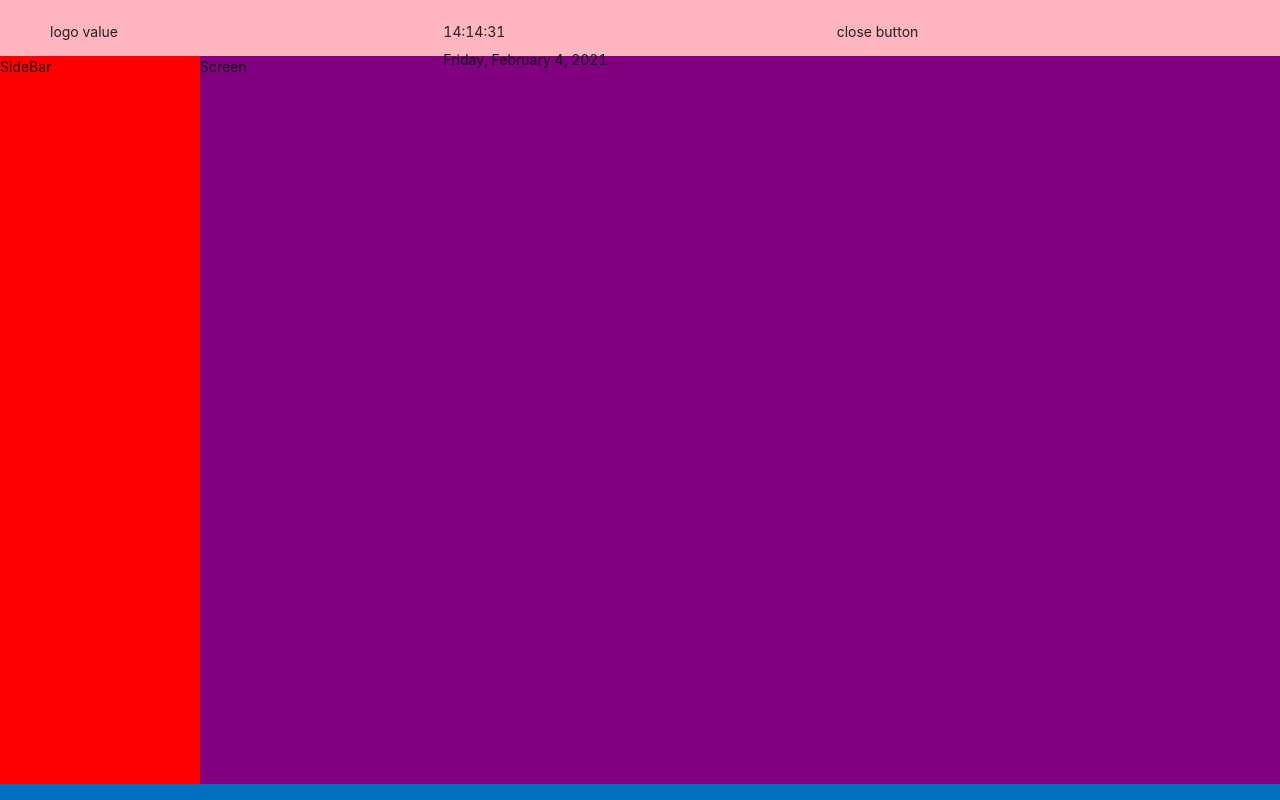
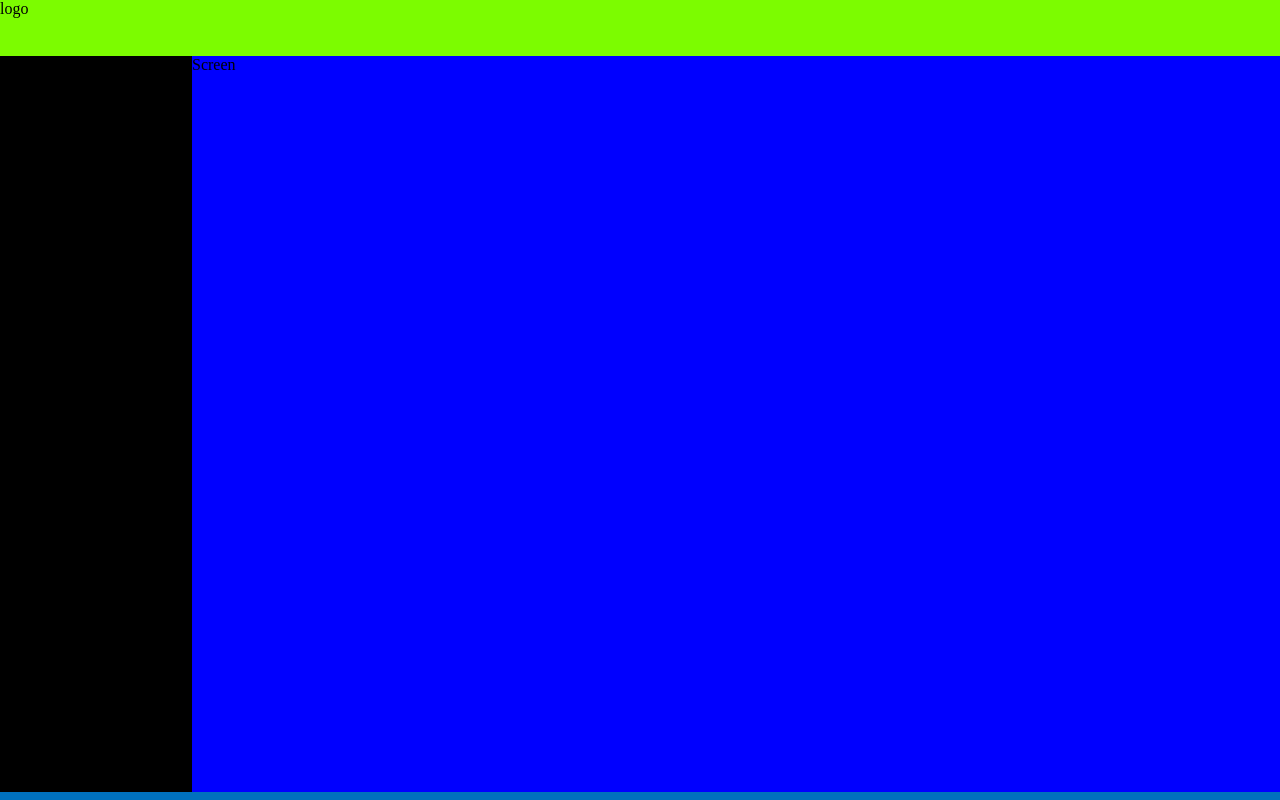
Before and after one commit to GSotelo/production-data-client, a React (Create React App) app: page / in a window 1280 px wide. Built offline with nearby package versions, Linux system fonts and the light colour scheme.

Commit message:
Initial commit

```diff
--- a/src/components/App/App.js
+++ b/src/components/App/App.js
@@ -1,35 +1,27 @@
 import React, { Component } from "react";
-import { Layout } from "antd";
 import TopBar from "../TopBar/TopBar";
 import SystemDate from '../SystemDate/SystemDate';
-import "antd/dist/antd.css";
 import styles from "./App.module.css";
 
 class App extends Component {
 
   render() {
+    return (
+      <div className={styles.app}>
+        <header className={styles.header}>
+          <TopBar
+            logo='logo'
+            close='close'
 
-    // Layout elements
-    const { Header, Footer, Sider, Content } = Layout;
 
-    // Top bar elements (I pass them as props)
-    const topBarProps = {
-      logo: 'logo value',
-      date: <SystemDate className={styles.h50} />,
-      closeButton: 'close button'
-    };
-
-    return (
-      <Layout className={styles.app}>
-        <Header className={styles.header}>
-          <TopBar {...topBarProps} />
-        </Header>
-        <Layout>
-          <Sider theme="light" className={styles.sideBar}>SideBar</Sider>
-          <Content className={styles.screen}>Screen</Content>
-        </Layout>
-        <Footer className={styles.footer} />
-      </Layout>
+          />
+        </header>
+        <main className={styles.main}>
+          <aside className={styles.sideBar}>SideBar</aside>
+          <section className={styles.screen}>Screen</section>
+        </main>
+        <footer className={styles.footer} />
+      </div>
     );
   }
 }
--- a/src/components/App/App.module.css
+++ b/src/components/App/App.module.css
@@ -1,28 +1,34 @@
 .app {
+  background-color: lightcoral;
   height: 100%;
 }
 
 .header {
+  background-color: lawngreen;
   height: 7%;
-  background-color: lightpink;
+}
+
+.main {
+  background-color: lightcoral;
+  display: flex;
+  height: 92%;
 }
 
 .sideBar {
+  background-color: black;
   height: 100%;
-  background-color: red;
+  width: 15%;
 }
 
 .screen {
+  background-color: blue;
   height: 100%;
-  background-color: purple;
+  width: 85%;
 }
 
 .footer {
   background-color: #0071be;
-  height: 1rem;
+  height: 1%;
+  margin: 0;
   padding: 0;
 }
-
-.h50{
-  height: 50% !important;
-}
--- a/src/index.css
+++ b/src/index.css
@@ -11,7 +11,3 @@
 body, #root {
   height: 100vh;
 }
-
-.h50{
-  height: 50%;
-}
```
